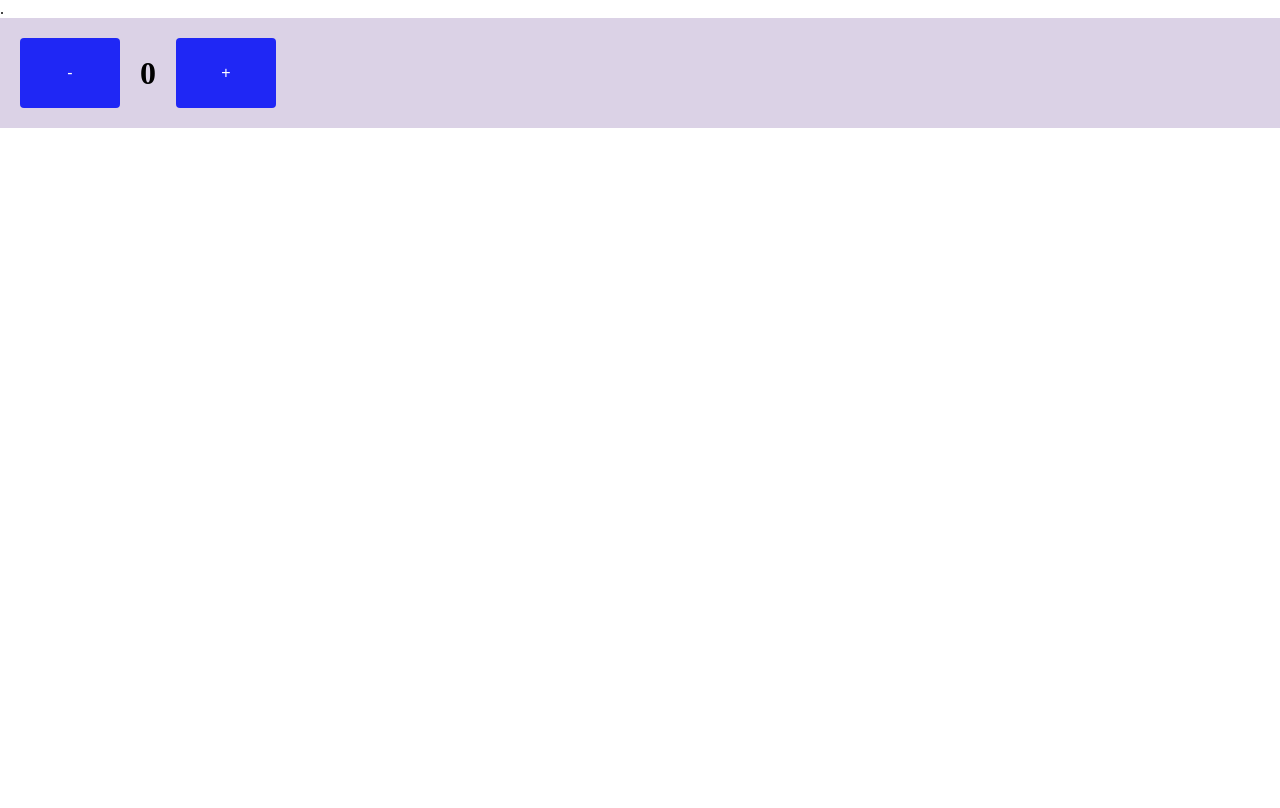
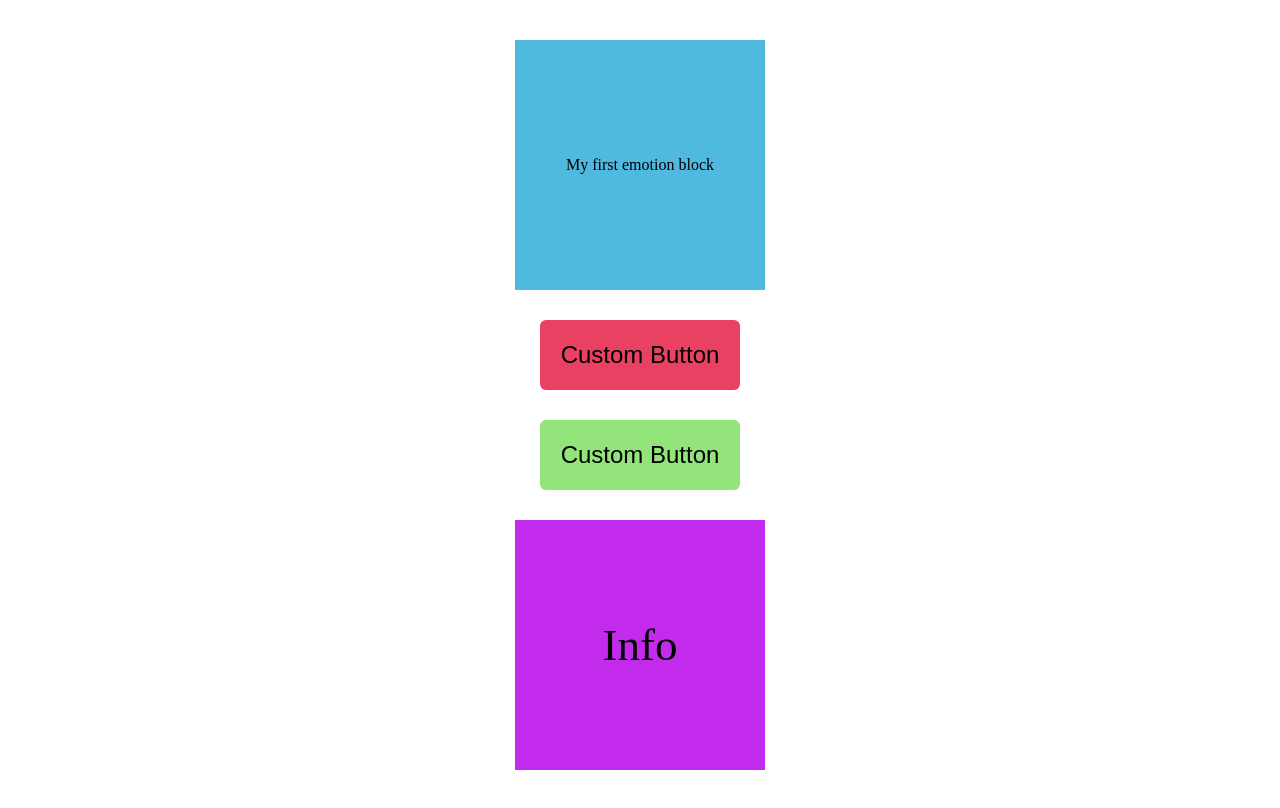
Before and after one commit to JanaHewer/Typescript-app, a React (Create React App) app: page / in a window 1280 px wide. Built offline with nearby package versions, Linux system fonts and the light colour scheme.

Commit message:
Lesson08

```diff
--- a/package.json
+++ b/package.json
@@ -3,6 +3,8 @@
   "version": "0.1.0",
   "private": true,
   "dependencies": {
+    "@emotion/react": "^11.11.4",
+    "@emotion/styled": "^11.11.5",
     "@testing-library/jest-dom": "^5.17.0",
     "@testing-library/react": "^13.4.0",
     "@testing-library/user-event": "^13.5.0",
--- a/src/App.tsx
+++ b/src/App.tsx
@@ -2,7 +2,8 @@ import "./App.css";
 
 // Lessons:
 // import Lesson06 from "./lessons/Lessons06/Lesson06";
-import Lesson07 from "./lessons/Lesson07/Lesson07";
+// import Lesson07 from "./lessons/Lesson07/Lesson07";
+import Lesson08 from "lessons/Lesson08/Lesson08";
 // Homeworks:
 
 // Consultations:
@@ -11,7 +12,8 @@ function App() {
   return (
     <div className="App">
       {/* <Lesson06 /> */}
-      <Lesson07/>
+      {/* <Lesson07/> */}
+      <Lesson08/>
     </div>
   );
 }
--- a/src/components/Counter/Counter.tsx
+++ b/src/components/Counter/Counter.tsx
@@ -1,7 +1,7 @@
 import "./styles.css";
-import Button from "../Button/Button";
-
-function Counter({countValue, onMinusClick, onPlusClick}: any) {
+import Button from "components/Button/Button";
+import { CounterProps } from "./types";
+function Counter({ countValue, onMinusClick, onPlusClick }: CounterProps) {
   return (
     <div className="counter-wrapper">
       <div className="button-control">
--- /dev/null
+++ b/src/components/Counter/types.ts
@@ -0,0 +1,5 @@
+export interface CounterProps{
+    countValue: number,
+    onMinusClick: ()=> void,
+    onPlusClick: ()=> void
+}
--- a/src/components/LoginForm/LoginForm.tsx
+++ b/src/components/LoginForm/LoginForm.tsx
@@ -1,5 +1,5 @@
 import "./styles.css";
-import Input from "../Input/Input";
+import Input from "components/Input/Input";
 import Button from "components/Button/Button";
 
 function LoginForm() {
--- /dev/null
+++ b/src/lessons/Lesson08/Lesson08.tsx
@@ -0,0 +1,30 @@
+import {
+  BoxComponent,
+  Lesson08Component,
+  ButtonComponent,
+  InfoBoxComponent
+ } from "./styles";
+
+function Lesson08() {
+
+// 2 подход - inline styles
+  // const styleObject = {
+  //   fontSize: '42px',
+  //   color: 'red'
+  // }
+const typeButton= true;
+  return (
+    <Lesson08Component>
+        <BoxComponent>My first emotion block</BoxComponent>
+        <ButtonComponent mainButton>Custom Button</ButtonComponent>
+        <ButtonComponent mainButton={false}>Custom Button</ButtonComponent>
+        <InfoBoxComponent>Info</InfoBoxComponent>
+    {/* // 2. Metode: inline styles */}
+      {/* <p style={{ fontSize: "32px", color: "blue" }}>Hello</p>
+      <p style={styleObject}>Hello</p>
+      <div style={styleObject}>Bye</div> */}
+      </Lesson08Component>
+  )
+
+}
+export default Lesson08;
--- /dev/null
+++ b/src/lessons/Lesson08/styles.ts
@@ -0,0 +1,46 @@
+import { css } from "@emotion/react";
+import styled from "@emotion/styled";
+
+interface ButtonPropsStyled {
+    mainButton?: boolean;
+}
+
+const commonBoxStyles = css`
+display:flex;
+align-items: center;
+justify-content: center;
+width:250px;
+height: 250px;
+`;
+
+export const Lesson08Component = styled.div`
+ display: flex;
+ flex-direction: column;
+ align-items: center;
+ gap: 30px;
+ padding: 40px;
+`;
+
+export const BoxComponent = styled.div`
+${commonBoxStyles};
+background-color: #4FB9E0;
+`;
+
+export const InfoBoxComponent = styled.div`
+  ${commonBoxStyles}
+  background: #C22BEB;
+  font-size: 45px;
+`
+
+
+export const ButtonComponent = styled.button<ButtonPropsStyled>`
+width: 200px;
+height: 70px;
+border: none;
+/* background: #4FE0D9; */
+background: ${({ mainButton }) => mainButton ? "#E84162" : "#93E47B"};
+border-radius: 6px;
+font-size: 24px;
+padding: 10px;
+cursor: pointer;
+`;
```
Also changed, not shown: src/components/Feedback/Feedback.tsx (+4 -20 lines), src/components/Feedback/types.ts (added, +7 -0 lines), src/homeworks/Hmework07.tsx (added, +30 -0 lines), 1 other file (tests, documents, lock files or other folders).
